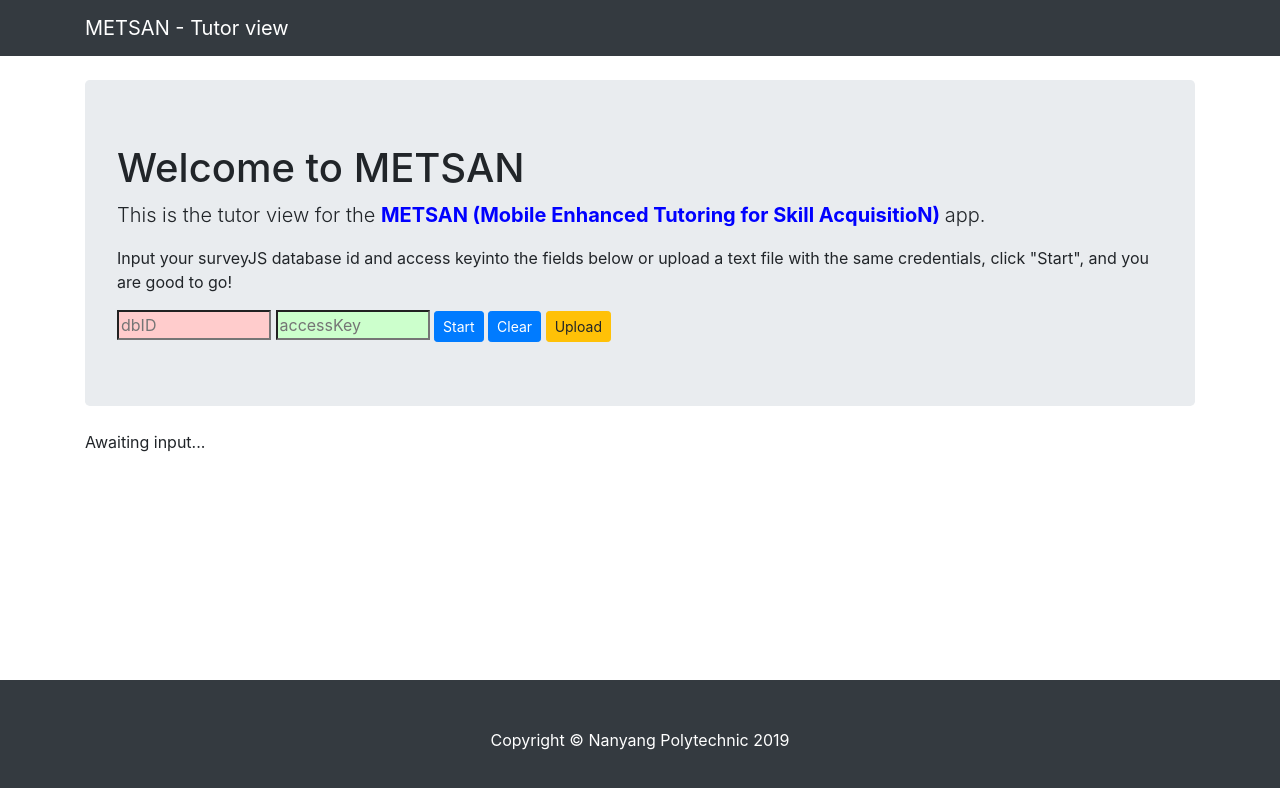
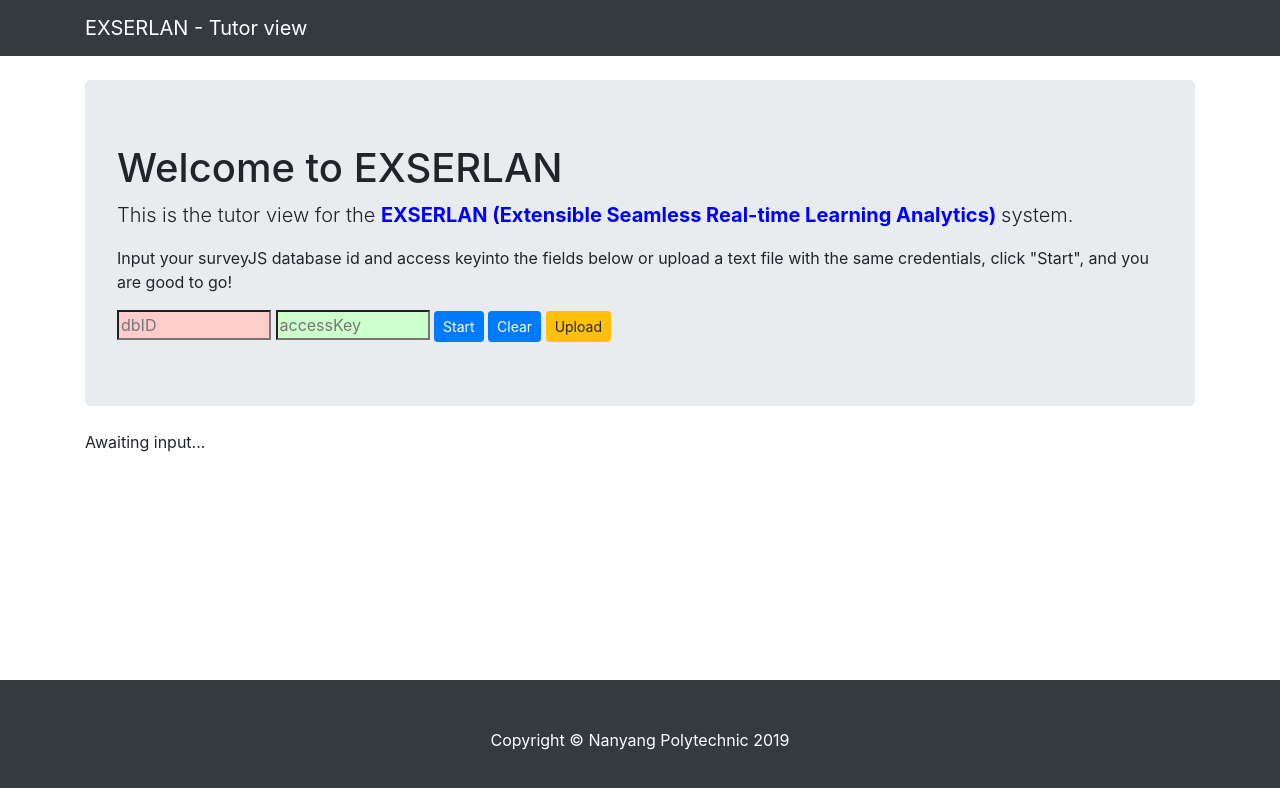
Before and after one commit to adaptNYP/Exserlan, a plain HTML site: page index.html in a window 1280 px wide. Drawn offline with nearby package versions, Linux system fonts and the light colour scheme; no server answers.

Commit message:
jason update

```diff
--- a/index.html
+++ b/index.html
@@ -7,7 +7,7 @@
     <meta http-equiv="X-UA-Compatible" content="ie=edge">
     <meta name="description" content="">
     <meta name="author" content="">
-    <title>METSAN: Resolutionary Lecturer Portal</title>
+    <title>EXSERLAN</title>
 
     <!-- Jquery -->
     <script src="https://ajax.googleapis.com/ajax/libs/jquery/3.3.1/jquery.min.js" defer></script>
@@ -27,7 +27,7 @@
     <link href="https://cdnjs.cloudflare.com/ajax/libs/Chart.js/2.8.0/Chart.min.css" rel="stylesheet" defer />
 
     <!-- Custom styles for this template -->
-    <link href="css/metsan.css" rel="stylesheet" defer>
+    <link href="css/exserlan.css" rel="stylesheet" defer>
 
     <!-- Custom JS -->
     <script src="JS/main.js" defer></script>
@@ -36,7 +36,7 @@
 <body>
     <nav class="navbar navbar-expand-lg navbar-dark bg-dark fixed-top">
         <div class="container">
-            <a class="navbar-brand" href="#">METSAN - Tutor view</a>
+            <a class="navbar-brand" href="#">EXSERLAN - Tutor view</a>
         </div>
     </nav>
 
@@ -44,17 +44,16 @@
         <div class="jumbotron my-4">
             <!-- Starting page -->
             <div class="firstPage">
-                <h1 class="display-6">Welcome to METSAN</h1>
+                <h1 class="display-6">Welcome to EXSERLAN</h1>
                 <p class="lead">
                     This is the tutor view for the
                     <span style="font-weight: bold; color: blue">
-                        METSAN (Mobile Enhanced Tutoring for Skill AcquisitioN)
+                        EXSERLAN (Extensible Seamless Real-time Learning Analytics)
                     </span>
-                    app.
+                    system.
                 </p>
                 <p>
-                    Input your surveyJS database id and access keyinto the fields below or upload a text file with the
-                    same credentials, click "Start", and you are good to go!
+                    Input your surveyJS database id and access keyinto the fields below or upload a text file with the same credentials, click "Start", and you are good to go!
                 </p>
                 <div>
                     <input type="text" size="10" id="surveyJSDBid" style="background-color: #ffcccc" placeholder="dbID">
@@ -72,7 +71,7 @@
             <!-- Running Page -->
             <div class="runningPage">
                 <p class="lead" style="font-weight: bold; color: red; justify-content: space-between; display: flex;">
-                    <span>METSAN <span id="runningtext">Is Running</span></span>
+                    <span>EXSERLAN <span id="runningtext">is running</span></span>
                     <button id="toggleStopStartButton" class="btn btn-warning btn-sm">Stop</button>
                 </p>
                 <div class="row">
```
Also changed, not shown: css/exserlan.css (renamed from css/metsan.css).
